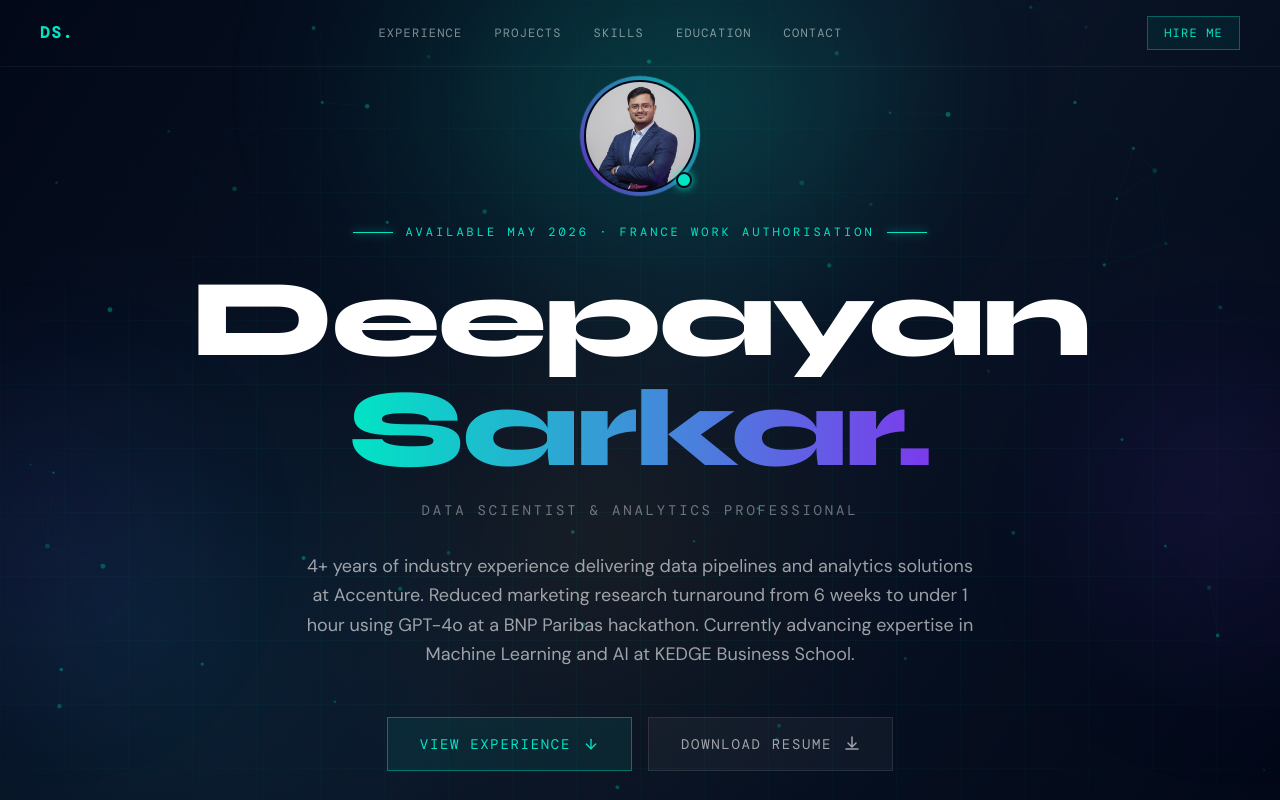
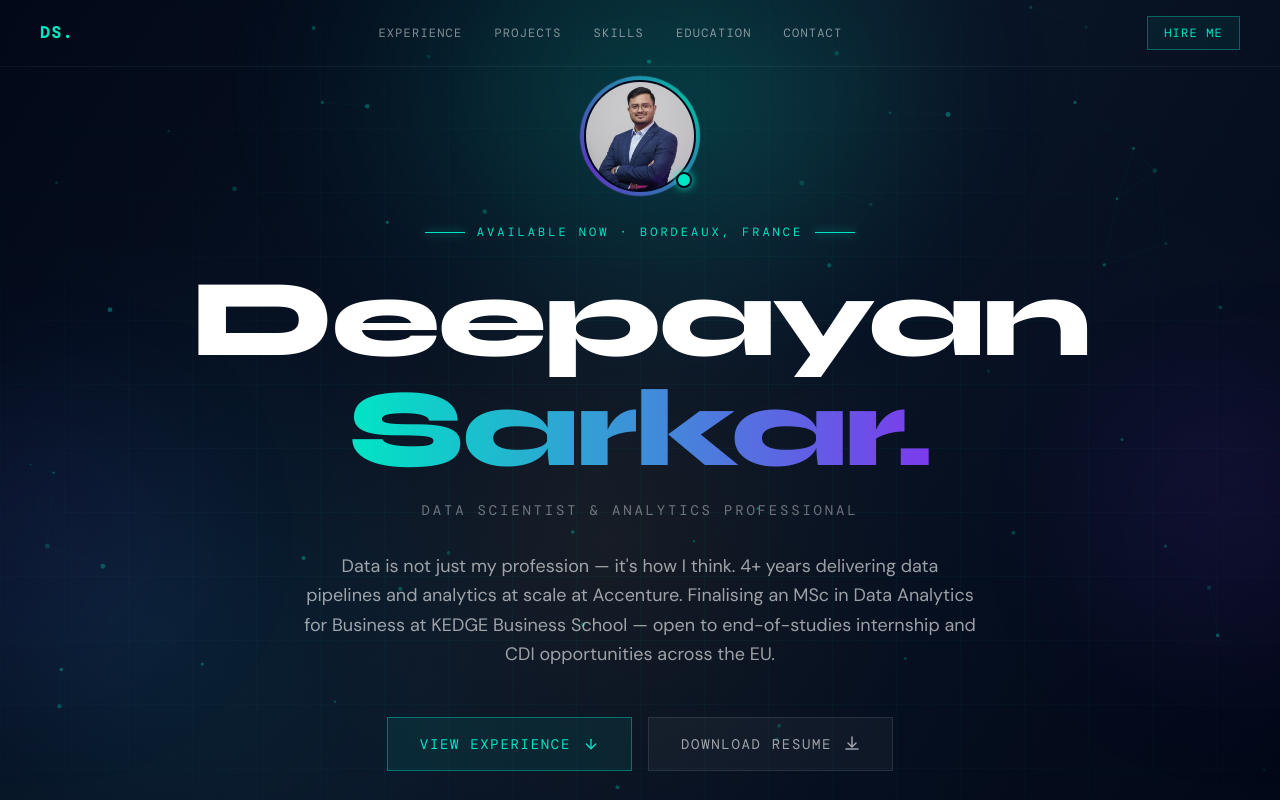
Before and after one commit to deepayans/portfolio, a Next.js app: page / in a window 1280 px wide. Shown: the top 800 px of the page. Built offline with nearby package versions, Linux system fonts and the light colour scheme; a web font is replaced by a local one.

Commit message:
refine: update hero bio, availability badge and location

```diff
--- a/data/resume.ts
+++ b/data/resume.ts
@@ -6,12 +6,12 @@ export const resume = {
     summary:
       "Data Science student with 4+ years of industry experience in data analytics at Accenture, transitioning into machine learning and AI. Skilled in Python, SQL, and statistical modeling, with hands-on experience building NLP models, recommendation systems, and predictive analytics solutions using scikit-learn, XGBoost, and TensorFlow. Experienced in working with large-scale datasets, ETL pipelines, and A/B testing to drive data-informed decisions. Passionate about applying machine learning to real-world problems and seeking a Data Science Intern role to further develop and deploy scalable AI solutions.",
     shortSummary:
-      "4+ years of industry experience delivering data pipelines and analytics solutions at Accenture. Reduced marketing research turnaround from 6 weeks to under 1 hour using GPT-4o at a BNP Paribas hackathon. Currently advancing expertise in Machine Learning and AI at KEDGE Business School.",
+      "Data is not just my profession — it's how I think. 4+ years delivering data pipelines and analytics at scale at Accenture. Finalising an MSc in Data Analytics for Business at KEDGE Business School — open to end-of-studies internship and CDI opportunities across the EU.",
     location: "Bordeaux, France",
     email: "deepayans77@gmail.com",
     phone: "+33-605-843-923",
-    availability: "May 2026",
-    workAuth: "France Work Authorisation",
+    availability: "Now",
+    workAuth: "Bordeaux, France",
     links: {
       linkedin: "https://linkedin.com/in/deepayansarkar",
       github: "https://github.com/deepayans",
```
